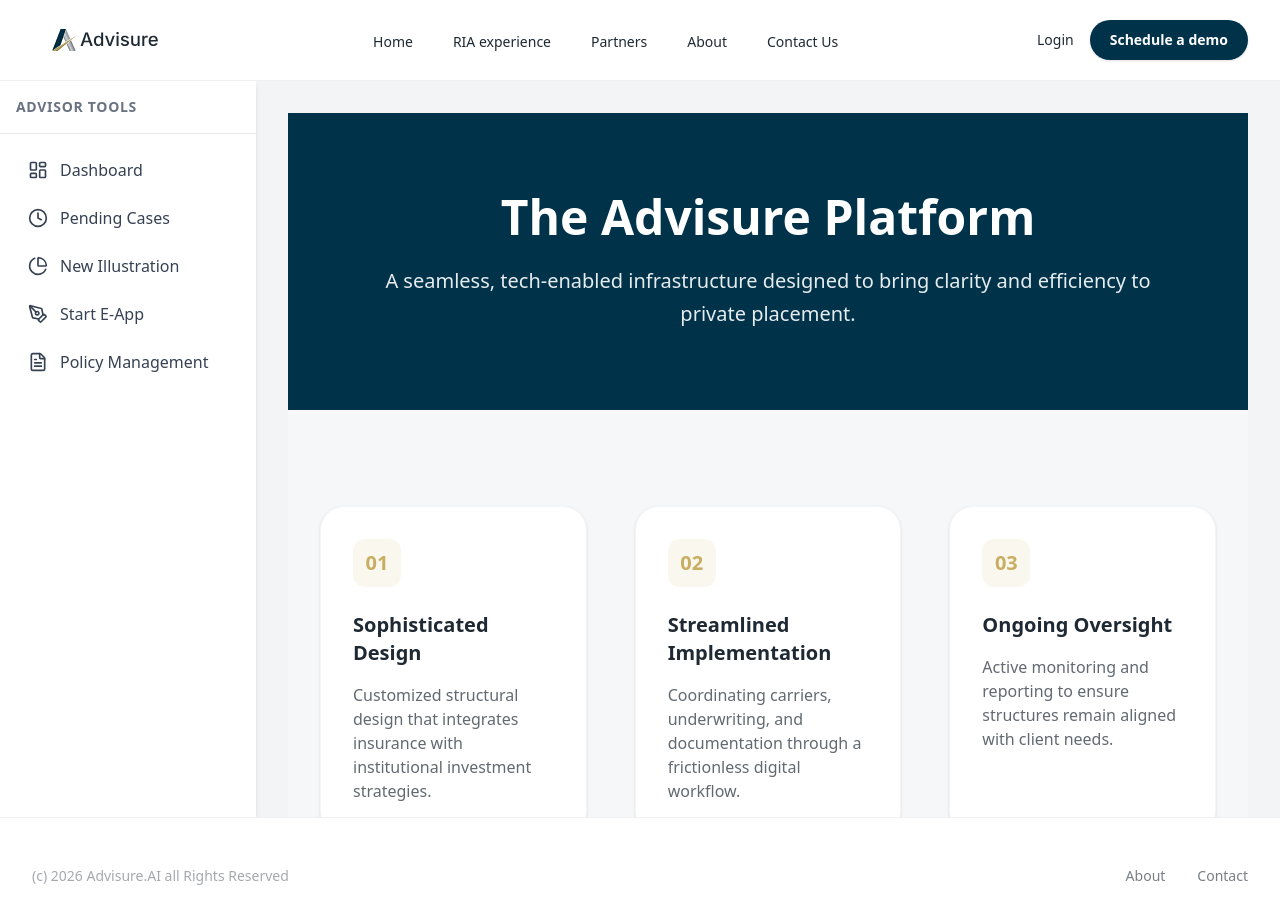
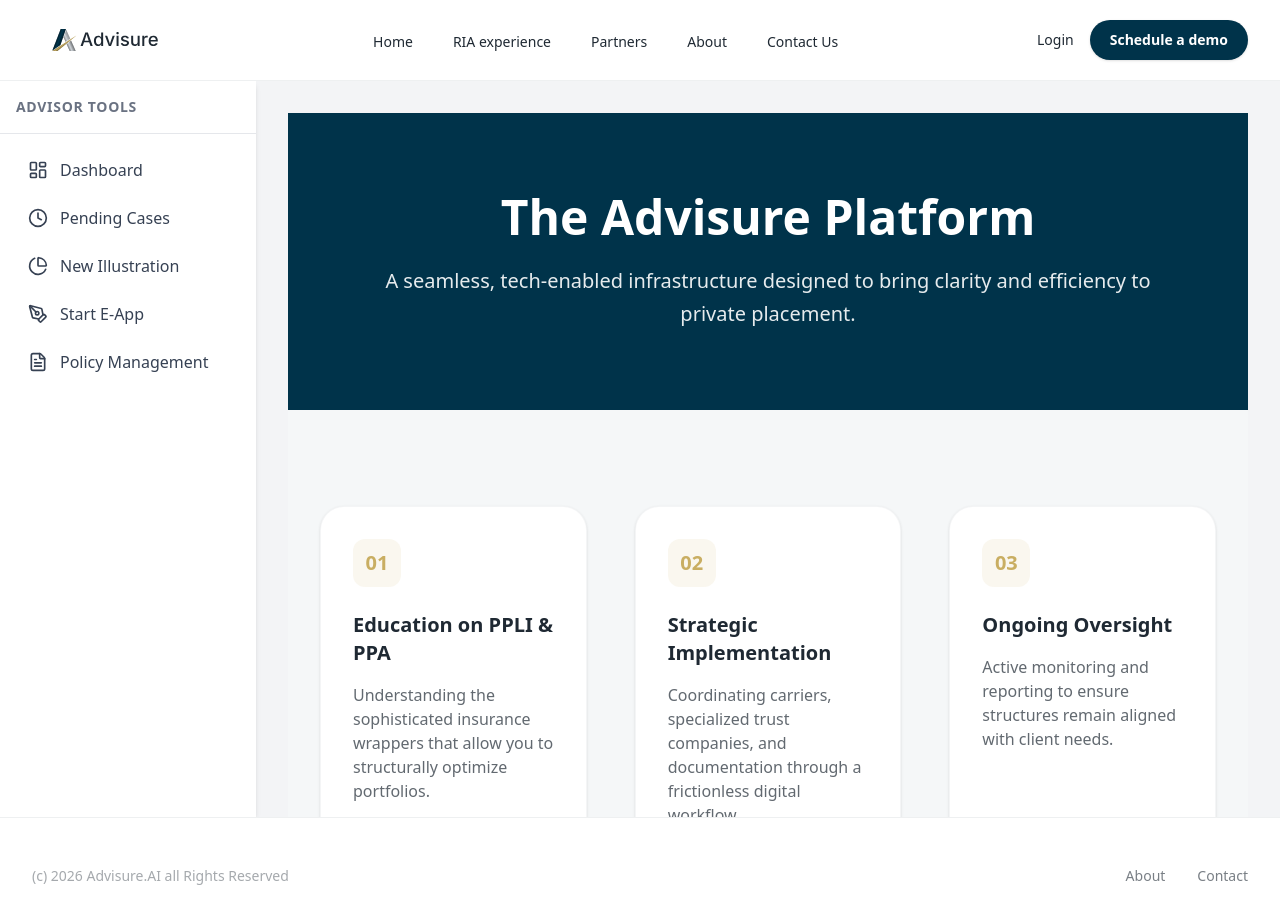
Before and after one commit to dror-katzav/advisure-platform, a Next.js app in the folder frontend/: page /platform in a window 1280 px wide. Shown: the top 924 px of the page. Built offline with nearby package versions, Linux system fonts and the light colour scheme.

Commit message:
Corey's suggestions

```diff
--- a/frontend/app/page.tsx
+++ b/frontend/app/page.tsx
@@ -13,7 +13,7 @@
             </h1>
             <div className="mt-8 text-xl text-charcoal/80 leading-relaxed font-medium space-y-4">
               <p>
-                We seek to enable RIA&apos;s to offer improved portfolio outcomes for their high-net-worth investors by enhancing:
+                We are solving the problem of market fragmentation and the challenge of not integrating and optimizing insurance structures for high-net-worth investors. We seek to enable RIAs to offer improved portfolio outcomes by enhancing:
               </p>
               <ul className="list-disc list-inside pl-4 space-y-2">
                 <li>Diversification</li>
@@ -21,7 +21,7 @@
                 <li>Risk adjusted returns</li>
               </ul>
               <p>
-                Utilizing Private Placement Insurance (PPLI) and Private Placement Annuities (PPA) as tools within the portfolio to gain access to premier alternative asset managers through an AI empowered platform that speeds implementation and reduces the complexity of adding alternatives and incorporating tax-efficient structures into the asset allocation process
+                Utilizing Private Placement Insurance (PPLI) and Private Placement Annuities (PPA) as tools within the portfolio to gain access to premier alternative asset managers through an AI empowered platform that speeds implementation and reduces the complexity of adding alternatives and incorporating tax-efficient structures into the asset allocation process.
               </p>
             </div>
 
@@ -70,7 +70,10 @@
             </h2>
             <div className="space-y-6 text-xl text-charcoal/80 leading-relaxed">
               <p>
-                By incorporating institutional quality insurance structures and strategies into the portfolio construction process, we empower RIA&apos;s to deliver better advise and superior outcomes.
+                By incorporating institutional quality insurance structures and strategies into the portfolio construction process, we empower RIAs to deliver better advice and superior outcomes.
+              </p>
+              <p className="font-semibold text-advisure-gold">
+                Same Investment Strategy. Different Structure. Leverage sophisticated insurance wrappers: PPLI and PPA.
               </p>
               <p>
                 Our AI empowered technology reduces complexity, removes friction, and brings clarity to decision-making — so accredited and qualified investors can confidently pursue better risk-adjusted returns and after-tax results.
--- a/frontend/app/partners/page.tsx
+++ b/frontend/app/partners/page.tsx
@@ -3,9 +3,9 @@
         <div className="bg-off-white">
             <div className="bg-advisure-blue py-20 px-4 sm:px-6 lg:px-8">
                 <div className="max-w-7xl mx-auto text-center">
-                    <h1 className="text-4xl md:text-5xl font-bold text-white">Our Partners</h1>
+                    <h1 className="text-4xl md:text-5xl font-bold text-white">Advisure as a Strategic Partner</h1>
                     <p className="mt-6 text-xl text-white/90 max-w-3xl mx-auto font-medium leading-relaxed">
-                        Uniting industry leaders to deliver superior after-tax results.
+                        Uniting industry leaders to deliver superior after-tax results and optimize insurance strategy.
                     </p>
                 </div>
             </div>
--- a/frontend/app/platform/page.tsx
+++ b/frontend/app/platform/page.tsx
@@ -14,13 +14,13 @@
                 <div className="grid grid-cols-1 md:grid-cols-3 gap-12">
                     <div className="bg-white p-8 rounded-3xl shadow-sm border border-advisure-silver/20">
                         <div className="h-12 w-12 bg-advisure-gold/10 rounded-xl flex items-center justify-center text-advisure-gold mb-6 font-bold text-xl">01</div>
-                        <h3 className="text-xl font-bold text-charcoal mb-4">Sophisticated Design</h3>
-                        <p className="text-charcoal/70">Customized structural design that integrates insurance with institutional investment strategies.</p>
+                        <h3 className="text-xl font-bold text-charcoal mb-4">Education on PPLI &amp; PPA</h3>
+                        <p className="text-charcoal/70">Understanding the sophisticated insurance wrappers that allow you to structurally optimize portfolios.</p>
                     </div>
                     <div className="bg-white p-8 rounded-3xl shadow-sm border border-advisure-silver/20">
                         <div className="h-12 w-12 bg-advisure-gold/10 rounded-xl flex items-center justify-center text-advisure-gold mb-6 font-bold text-xl">02</div>
-                        <h3 className="text-xl font-bold text-charcoal mb-4">Streamlined Implementation</h3>
-                        <p className="text-charcoal/70">Coordinating carriers, underwriting, and documentation through a frictionless digital workflow.</p>
+                        <h3 className="text-xl font-bold text-charcoal mb-4">Strategic Implementation</h3>
+                        <p className="text-charcoal/70">Coordinating carriers, specialized trust companies, and documentation through a frictionless digital workflow.</p>
                     </div>
                     <div className="bg-white p-8 rounded-3xl shadow-sm border border-advisure-silver/20">
                         <div className="h-12 w-12 bg-advisure-gold/10 rounded-xl flex items-center justify-center text-advisure-gold mb-6 font-bold text-xl">03</div>
```
Also changed, not shown: 1 other file (tests, documents, lock files or other folders).
